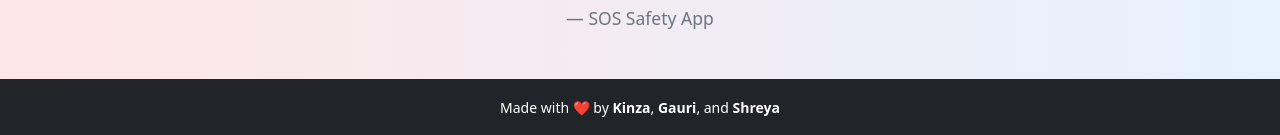
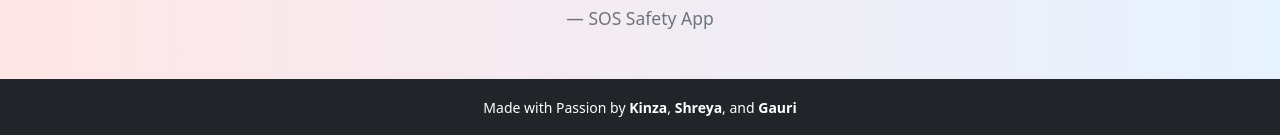
Before and after one commit to kinzazahra/Emergency_SOS, a Flask app: page / in a window 1280 px wide. Shown: the part 708-843 px from the top of the page. Run offline with Flask 3, Linux system fonts and the light colour scheme.

Commit message:
Update index.html

```diff
--- a/templates/index.html
+++ b/templates/index.html
@@ -89,7 +89,7 @@
   </div>
 
   <footer class="footer text-center py-3 mt-5">
-    <small>Made with ❤️ by <strong>Kinza</strong>, <strong>Gauri</strong>, and <strong>Shreya</strong></small>
+    <small>Made with Passion by <strong>Kinza</strong>, <strong>Shreya</strong>, and <strong>Gauri</strong></small>
   </footer>
 
   <script src="{{ url_for('static', filename='js/script.js') }}"></script>
```
